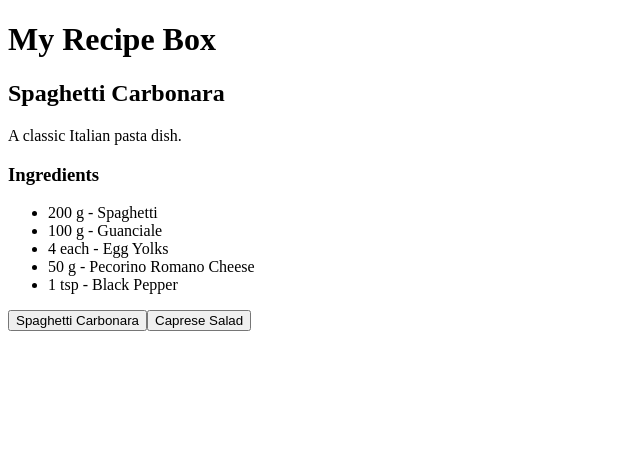
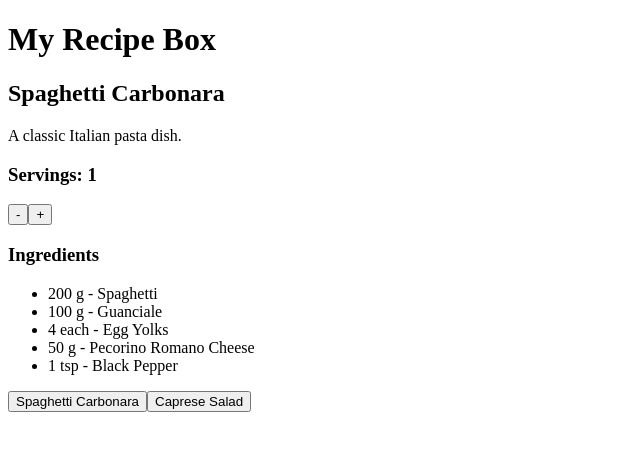
Before and after one commit to bsalinasjala/Bootcamp-FE, an Angular app: page / in a window 1280 px wide. Shown: the top 450 px of the page, without its empty margins (0-640 px from the left). Built offline with nearby package versions, Linux system fonts and the light colour scheme.

Commit message:
feat: add Module 5: Writable Signals (Part 2: .update())

```diff
--- a/src/app/app.html
+++ b/src/app/app.html
@@ -2,6 +2,10 @@
 
 <h2>{{ selectedRecipe().name }}</h2>
 <p>{{ selectedRecipe().description }}</p>
+
+<h3>Servings: {{ servings() }}</h3>
+<button (click)="decreaseServings()">-</button>
+<button (click)="increaseServings()">+</button>
 
 <h3>Ingredients</h3>
 
--- a/src/app/app.ts
+++ b/src/app/app.ts
@@ -12,10 +12,19 @@ export class App {
   protected readonly title = signal<string>('My Recipe Box');
   protected readonly recipes = MOCK_RECIPES;
   protected readonly selectedRecipe = signal<RecipeModel>(this.recipes[0]);
+  protected readonly servings = signal<number>(1);
 
   protected selectRecipe(recipe: RecipeModel): void {
     this.selectedRecipe.set(recipe);
   }
+  protected increaseServings(): void {
+    this.servings.update(current => current + 1);
+  }
+
+  protected decreaseServings(): void {
+    this.servings.update(current => current - 1);
+  }
+
   protected logInfo(): void {
     console.log("Info button clicked!")
   }
```
